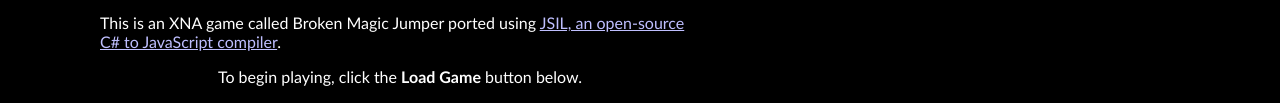
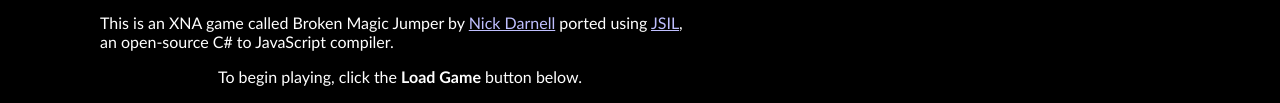
Before and after one commit to nickdarnell/BrokenMagicJumperJSIL, a plain HTML site: page Game/index.html in a window 1280 px wide. Shown: the part 392-495 px from the top of the page. Drawn offline with Linux system fonts and the light colour scheme.

Commit message:
Tweaking the text some more.

```diff
--- a/Game/index.html
+++ b/Game/index.html
@@ -40,7 +40,7 @@
     <button id="quitButton" title="Quit Game">X</button>
     <div id="welcomeMessage">
       <p align="center"><a href="http://jsil.org/"><img src="http://jsil.org/images/jsil_48px.png" alt="JSIL logo" border="0"></a></p>
-      <p>This is an XNA game called Broken Magic Jumper ported using <A href="http://jsil.org/">JSIL, an open-source C# to JavaScript compiler</a>.</p>
+      <p>This is an XNA game called Broken Magic Jumper by <a href="http://www.nickdarnell.com/">Nick Darnell</a> ported using <a href="http://jsil.org/">JSIL</a>, an open-source C# to JavaScript compiler.</p>
       <p align="center">To begin playing, click the <b>Load Game</b> button below.</p>
     </div>
     <button id="loadButton">Load Game</button>
```
